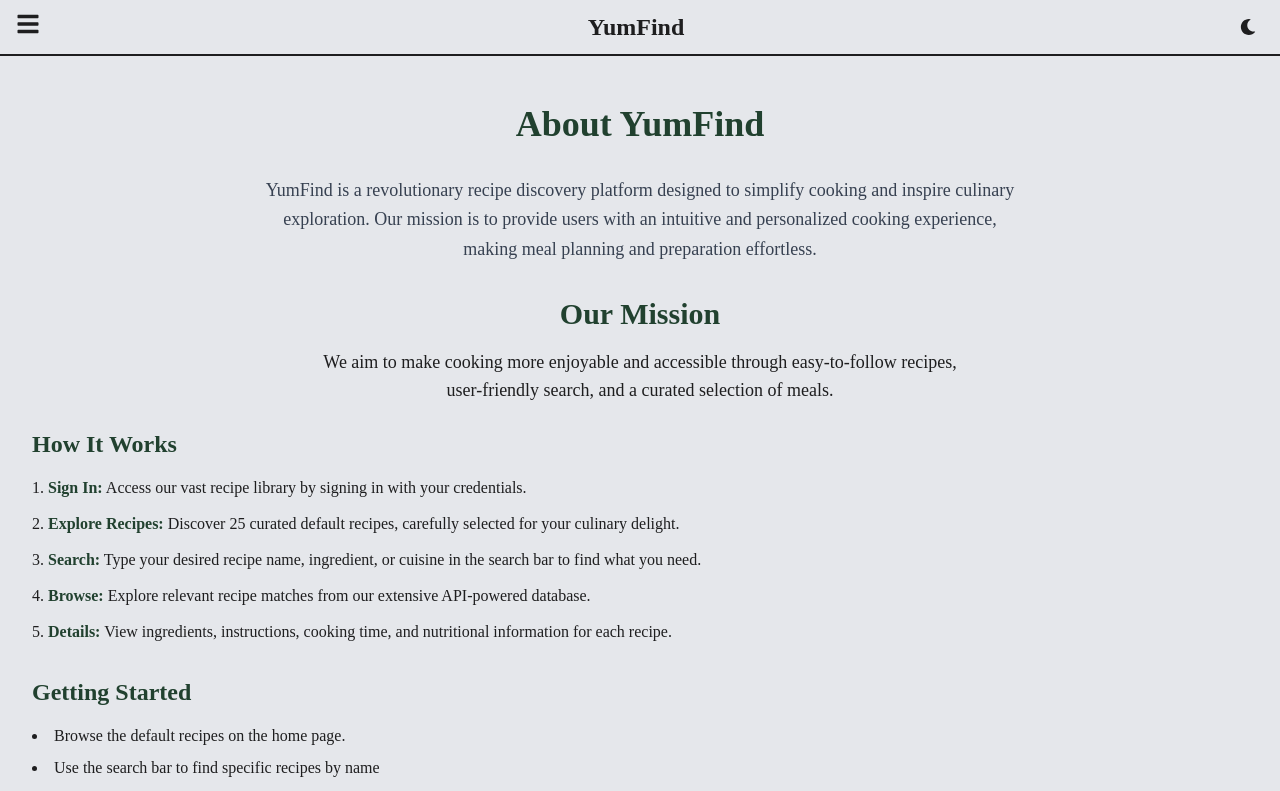
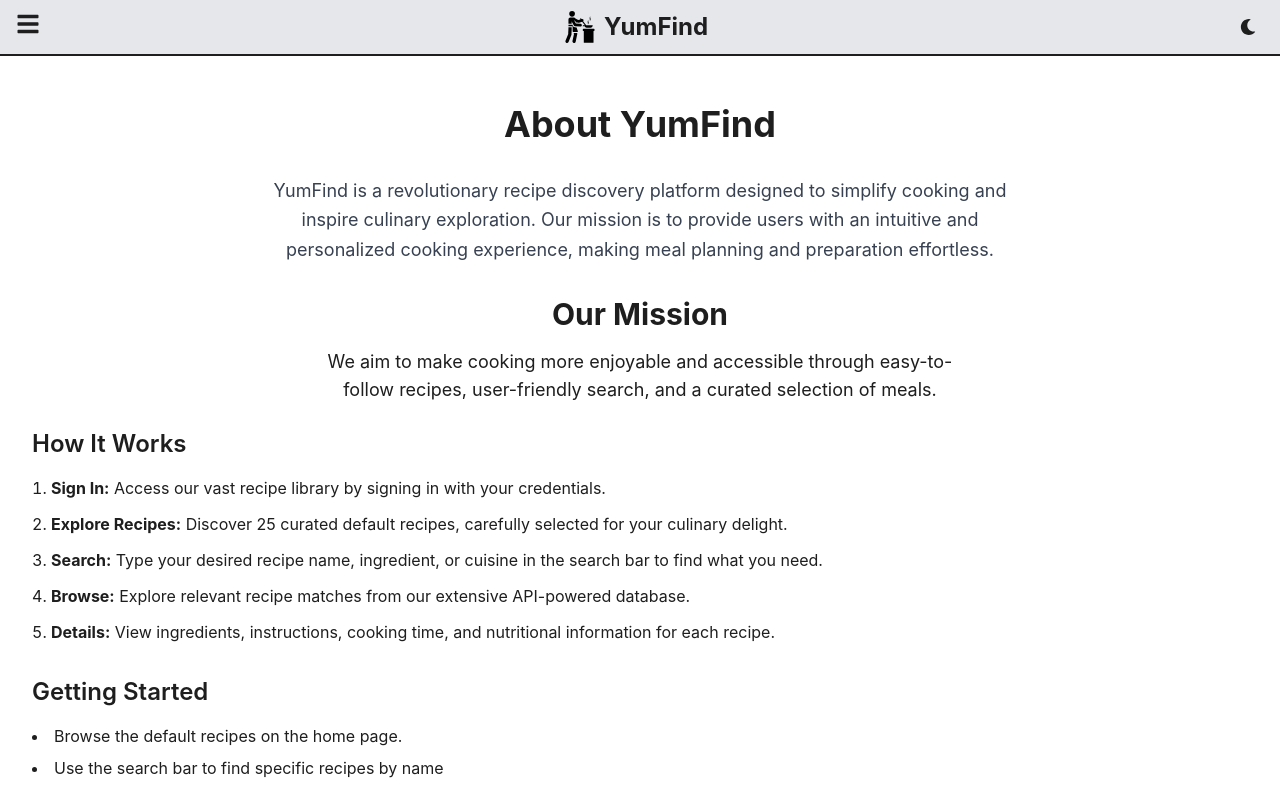
Before and after one commit to iamkayourday/YumFind, a React (Vite) app: page /aboutUs in a window 1280 px wide. Shown: the top 791 px of the page. Built offline with nearby package versions, Linux system fonts and the light colour scheme.

Commit message:
Commented codes well

```diff
--- a/src/App.jsx
+++ b/src/App.jsx
@@ -9,10 +9,12 @@ import Home from './components/pages/Home';
 import RecipeDetails from './components/pages/RecipeDetails';
 import AboutUs from './components/pages/AboutUs';
 import Favorites from './components/pages/Favorites';
+import { ChakraBaseProvider } from '@chakra-ui/react';
 // import Mode from './components/Utils/Mode'
 
 function App() {
   return (
+    <ChakraBaseProvider>
     <Router>
       <div className='dark:bg-[#1e1e1f]'>
         <Routes>
@@ -27,6 +29,7 @@ function App() {
       </div>
       <ToastContainer />
     </Router>
+    </ChakraBaseProvider>
   );
 }
 
--- a/src/components/pages/AboutUs.jsx
+++ b/src/components/pages/AboutUs.jsx
@@ -8,8 +8,8 @@ const AboutUs = () => {
       <Header className="h-screen" />
       <div className=" container mx-auto py-12 px-4 md:px-8">
         {/* Main Heading */}
-        <h1 className="text-4xl font-bold text-center text-[#21412F] mb-8 dark:text-white">
-          About <span className="text-[#21412F]">YumFind</span>
+        <h1 className="text-4xl font-bold text-center text-[#1e1e1f] mb-8 dark:text-white">
+          About <span className="text-[#1e1e1f]">YumFind</span>
         </h1>
 
         {/* Intro Section */}
@@ -21,7 +21,7 @@ const AboutUs = () => {
         </p>
 
         {/* Mission Section */}
-        <h2 className="text-3xl font-bold text-[#21412F] mb-4 text-center">
+        <h2 className="text-3xl font-bold text-[#1e1e1f] mb-4 text-center">
           Our Mission
         </h2>
         <p className="dark:text-[#e5e7eb] text-lg text-[#1e1e1f] mb-6 text-center max-w-2xl mx-auto">
@@ -31,37 +31,48 @@ const AboutUs = () => {
         </p>
 
         {/* Steps Section */}
-        <h3 className="text-2xl font-semibold text-[#21412F] mb-4">
+        <h3 className="text-2xl font-semibold text-[#1e1e1f] mb-4 dark:text-[#e5e7eb]">
           How It Works
         </h3>
         <ol className="list-decimal list-inside space-y-3 text-[#1e1e1f] dark:text-[#e5e7eb]">
           <li>
-            <span className="font-bold text-[#21412F]">Sign In:</span> Access
-            our vast recipe library by signing in with your credentials.
+            <span className="font-bold text-[#1e1e1f] dark:text-[#e5e7eb]">
+              Sign In:
+            </span>{" "}
+            Access our vast recipe library by signing in with your credentials.
           </li>
           <li>
-            <span className="font-bold text-[#21412F]">Explore Recipes:</span>{" "}
+            <span className="font-bold text-[#1e1e1f] dark:text-[#e5e7eb]">
+              Explore Recipes:
+            </span>{" "}
             Discover 25 curated default recipes, carefully selected for your
             culinary delight.
           </li>
           <li>
-            <span className="font-bold text-[#21412F]">Search:</span> Type your
-            desired recipe name, ingredient, or cuisine in the search bar to
-            find what you need.
+            <span className="font-bold text-[#1e1e1f] dark:text-[#e5e7eb]">
+              Search:
+            </span>{" "}
+            Type your desired recipe name, ingredient, or cuisine in the search
+            bar to find what you need.
           </li>
           <li>
-            <span className="font-bold text-[#21412F]">Browse:</span> Explore
-            relevant recipe matches from our extensive API-powered database.
+            <span className="font-bold text-[#1e1e1f] dark:text-[#e5e7eb]">
+              Browse:
+            </span>{" "}
+            Explore relevant recipe matches from our extensive API-powered
+            database.
           </li>
           <li>
-            <span className="font-bold text-[#21412F]">Details:</span> View
-            ingredients, instructions, cooking time, and nutritional information
-            for each recipe.
+            <span className="font-bold text-[#1e1e1f] dark:text-[#e5e7eb]">
+              Details:
+            </span>{" "}
+            View ingredients, instructions, cooking time, and nutritional
+            information for each recipe.
           </li>
         </ol>
 
         {/* Getting Started Section */}
-        <h3 className="text-2xl font-semibold text-[#21412F] mb-4 mt-8">
+        <h3 className="text-2xl font-semibold text-[#1e1e1f] mb-4 mt-8">
           Getting Started
         </h3>
         <ul className="list-disc list-inside space-y-2 text-[#1e1e1f] dark:text-[#e5e7eb]">
--- a/src/components/pages/Favorites.jsx
+++ b/src/components/pages/Favorites.jsx
@@ -18,7 +18,7 @@ const Favorites = () => {
     <>
       <Header className="h-screen" />
       <div className="container mx-auto py-8">
-        <h1 className="text-center text-[#21412F] text-4xl font-bold mb-6">
+        <h1 className="text-center text-[#1e1e1f] dark:text-[#e5e7eb] text-4xl font-bold mb-6">
           Your Favorite Recipes
         </h1>
 
@@ -32,23 +32,23 @@ const Favorites = () => {
             {favorites.map((recipe) => (
               <div
                 key={recipe.idMeal}
-                className="rounded-lg shadow-md border-solid border-[#21412F] border-2"
+                className="rounded-lg shadow-md border-solid border-[#1e1e1f] dark:border-[#e5e7eb] border-2"
               >
                 <img
                   src={recipe.strMealThumb}
                   alt={recipe.strMeal}
                   className="w-full h-48 object-cover rounded-lg"
                 />
-                <div className="p-4 bg-[#D9D9D9] rounded-lg">
+                <div className="p-4 bg-[#eee] dark:bg-[#1e1e1f] rounded-lg">
                   <Link to={`/recipe/${recipe.idMeal}`}>
-                    <h2 className="text-xl text-[#21412F] font-semibold mb-2">
+                    <h2 className="text-xl text-[#1e1e1f] dark:text-[#e5e7eb] font-semibold mb-2">
                       {recipe.strMeal}
                     </h2>
                   </Link>
-                  <p className="text-gray-700">
+                  <p className="text-[#1e1e1f] dark:text-[#e5e7eb]">
                     Category: {recipe.strCategory}
                   </p>
-                  <p className="text-gray-700">Region: {recipe.strArea}</p>
+                  <p className="text-[#1e1e1f] dark:text-[#e5e7eb]">Region: {recipe.strArea}</p>
                 </div>
               </div>
             ))}
--- a/src/components/pages/Footer.jsx
+++ b/src/components/pages/Footer.jsx
@@ -1,5 +1,6 @@
 import React from "react";
 import { FaTwitter, FaInstagram, FaLinkedin, FaGithub } from "react-icons/fa";
+import { Tooltip } from '@chakra-ui/react'
 
 const Footer = () => {
   return (
@@ -16,16 +17,13 @@ const Footer = () => {
           </div>
 
           <div className="flex space-x-4 cursor-pointer">
-            <a target="_blank" rel="noopener noreferrer">
+            <a target="_blank" href="https://github.com/iamkayourday" rel="noopener noreferrer">
               <FaGithub className="text-lg hover:text-gray-400" />
             </a>
-            <a target="_blank" rel="noopener noreferrer">
+            <a target="_blank" href=" https://x.com/Abdulbasit54344" rel="noopener noreferrer">
               <FaTwitter className="text-lg hover:text-gray-400" />
             </a>
-            <a target="_blank" rel="noopener noreferrer">
-              <FaInstagram className="text-lg hover:text-gray-400" />
-            </a>
-            <a target="_blank" rel="noopener noreferrer">
+            <a target="_blank" href="https://www.linkedin.com/in/abdulbasitimam" rel="noopener noreferrer">
               <FaLinkedin className="text-lg hover:text-gray-400" />
             </a>
           </div>
--- a/src/components/pages/Header.jsx
+++ b/src/components/pages/Header.jsx
@@ -1,7 +1,8 @@
 import { Link } from "react-router-dom";
 import { useState, useEffect } from "react";
-import { FaBars, FaTimes } from "react-icons/fa"; // Icons for menu toggle
-import Mode from "../Utils/Mode";
+import { FaBars, FaTimes } from "react-icons/fa";
+import Mode from "../Utils/Mode"
+import logo from "../../assets/logo.svg"
 
 const Header = () => {
   const [menuOpen, setMenuOpen] = useState(false);
@@ -13,18 +14,17 @@ const Header = () => {
   // Disable scrolling when the menu is open
   useEffect(() => {
     if (menuOpen) {
-      document.body.style.overflow = "hidden"; // Disable scrolling
+      document.body.style.overflow = "hidden";
     } else {
-      document.body.style.overflow = "auto"; // Enable scrolling
+      document.body.style.overflow = "auto";
     }
     return () => {
-      document.body.style.overflow = "auto"; // Clean up when component unmounts
+      document.body.style.overflow = "auto";
     };
   }, [menuOpen]);
 
   return (
     <div className="dark:bg-[#1e1e1f] dark:border-b dark:border-gray-200 w-full h-14 bg-[#e5e7eb] border-b-2 border-[#1e1e1f] sticky top-0 z-20 flex items-center justify-between px-4">
-      {/* Hamburger Menu Icon (visible on all devices) */}
       <div>
         <button
           onClick={toggleMenu}
@@ -34,17 +34,23 @@ const Header = () => {
         </button>
       </div>
 
-      {/* Logo in the center */}
-      <div className="flex-grow flex justify-center">
+      {/* Logo */}
+      <div className="flex-grow flex justify-center items-center">
         <Link
-          className="text-[#1e1e1f] dark:text-[#e5e7eb] text-2xl font-bold"
+          className="text-[#1e1e1f] dark:text-[#e5e7eb] text-2xl font-bold flex items-center"
           to="/home"
         >
+          {/* Add the logo image */}
+          <img
+            src={logo}
+            alt="Logo"
+            className="h-8 w-8 mr-2 text-[#43438d]  dark:text-[#e5e7eb]"
+          />
           YumFind
         </Link>
       </div>
 
-      {/* Dark Mode Toggle on the right */}
+      {/* Mode Toggle */}
       <div className="flex">
         <Mode />
       </div>
@@ -69,7 +75,7 @@ const Header = () => {
             <Link
               className="text-[#1e1e1f] dark:text-[#e5e7eb] font-bold text-lg hover:text-[#343a40] dark:hover:text-[#6c757d]"
               to="/home"
-              onClick={toggleMenu} // Close menu on click
+              onClick={toggleMenu}
             >
               Home
             </Link>
@@ -78,7 +84,7 @@ const Header = () => {
             <Link
               className="text-[#1e1e1f] dark:text-[#e5e7eb] font-bold text-lg hover:text-[#343a40] dark:hover:text-[#6c757d]"
               to="/aboutUs"
-              onClick={toggleMenu} // Close menu on click
+              onClick={toggleMenu}
             >
               About Us
             </Link>
@@ -87,7 +93,7 @@ const Header = () => {
             <Link
               className="text-[#1e1e1f] dark:text-[#e5e7eb] font-bold text-lg hover:text-[#343a40] dark:hover:text-[#6c757d]"
               to="/favorites"
-              onClick={toggleMenu} // Close menu on click
+              onClick={toggleMenu}
             >
               Favorites
             </Link>
--- a/src/components/pages/Home.jsx
+++ b/src/components/pages/Home.jsx
@@ -16,7 +16,7 @@ const Home = () => {
   const [username, setUsername] = useState("");
   const [favorites, setFavorites] = useState([]); // State for favorites
 
-  // Fetch recipes and retrieve stored username and favorites when the component loads
+  // Fetch recipes and retrieve stored username and favorites when the page loads
   useEffect(() => {
     fetchRecipes();
     const storedUsername = localStorage.getItem("username");
@@ -29,17 +29,18 @@ const Home = () => {
     setFavorites(storedFavorites); // Initialize favorites state
   }, []);
 
-  // Fetch recipes from the API
+  // Fetch recipes for search and default recipes from the API
   const fetchRecipes = async (term = "") => {
     setLoading(true);
     setError(null);
     try {
       let response;
-      // Fetch recipes based on the search term or fetch all if no term is provided
+      // Fetch recipes based on the search term
       if (term) {
         response = await fetch(
           `https://www.themealdb.com/api/json/v1/1/search.php?s=${term}`
         );
+        //  Fetch default recipe if term is not provided
       } else {
         response = await fetch(
           "https://www.themealdb.com/api/json/v1/1/search.php?s="
@@ -47,7 +48,7 @@ const Home = () => {
       }
 
       const data = await response.json();
-      // Check if meals were returned and throw an error if not
+      // Checks if meals were returned and throw an error if not
       if (!data.meals) {
         throw new Error(
           term
@@ -65,15 +66,15 @@ const Home = () => {
 
   // Handle search term and fetch recipe when the search button is clicked
   const handleSearch = (term) => {
-    fetchRecipes(term); // Triggers the fetch with the provided search term
+    fetchRecipes(term); // Fetch the provided search term
   };
 
   // Toggle favorite status
   const toggleFavorite = (recipe) => {
     const isFavorite = favorites.some((fav) => fav.idMeal === recipe.idMeal);
     const updatedFavorites = isFavorite
-      ? favorites.filter((fav) => fav.idMeal !== recipe.idMeal) // Remove from favorites
-      : [...favorites, recipe]; // Add to favorites
+      ? favorites.filter((fav) => fav.idMeal !== recipe.idMeal) // Remove the recipe from favorite from favorites
+      : [...favorites, recipe]; // Add the recipe to to favorites
 
     setFavorites(updatedFavorites);
     localStorage.setItem("favorites", JSON.stringify(updatedFavorites)); // Sync with local storage
@@ -160,7 +161,6 @@ const Home = () => {
                     Region: {recipe.strArea}
                   </p>
                 </div>
-                {/* Bookmark Icon positioned at the bottom left */}
                 <span
                   onClick={() => toggleFavorite(recipe)}
                   className="absolute bottom-4 right-4 cursor-pointer text-2xl"
--- a/src/components/pages/RecipeDetails.jsx
+++ b/src/components/pages/RecipeDetails.jsx
@@ -5,6 +5,7 @@ import PropagateLoader from "react-spinners/PropagateLoader";
 import Footer from "./Footer";
 import Header from "./Header";
 
+// State Variables
 const RecipeDetails = () => {
   const { id } = useParams();
   const [recipe, setRecipe] = useState(null);
@@ -22,7 +23,7 @@ const RecipeDetails = () => {
         `https://www.themealdb.com/api/json/v1/1/lookup.php?i=${id}`
       );
       if (!response.ok) {
-        throw new Error("Network response was not ok");
+        throw new Error("Error fetching recipe details!");
       }
       const data = await response.json();
       setRecipe(data.meals[0]);
@@ -46,11 +47,11 @@ const RecipeDetails = () => {
       }
     }
   }
-
+  // Loading state
   if (loading) {
     return (
       <div className="text-center text-xl h-screen">
-        <PropagateLoader color="#21412F" loading={loading} size={20} />
+        <PropagateLoader color="#808080" loading={loading} size={20} />
       </div>
     );
   }
```
Also changed, not shown: src/assets/logo.svg (added).
